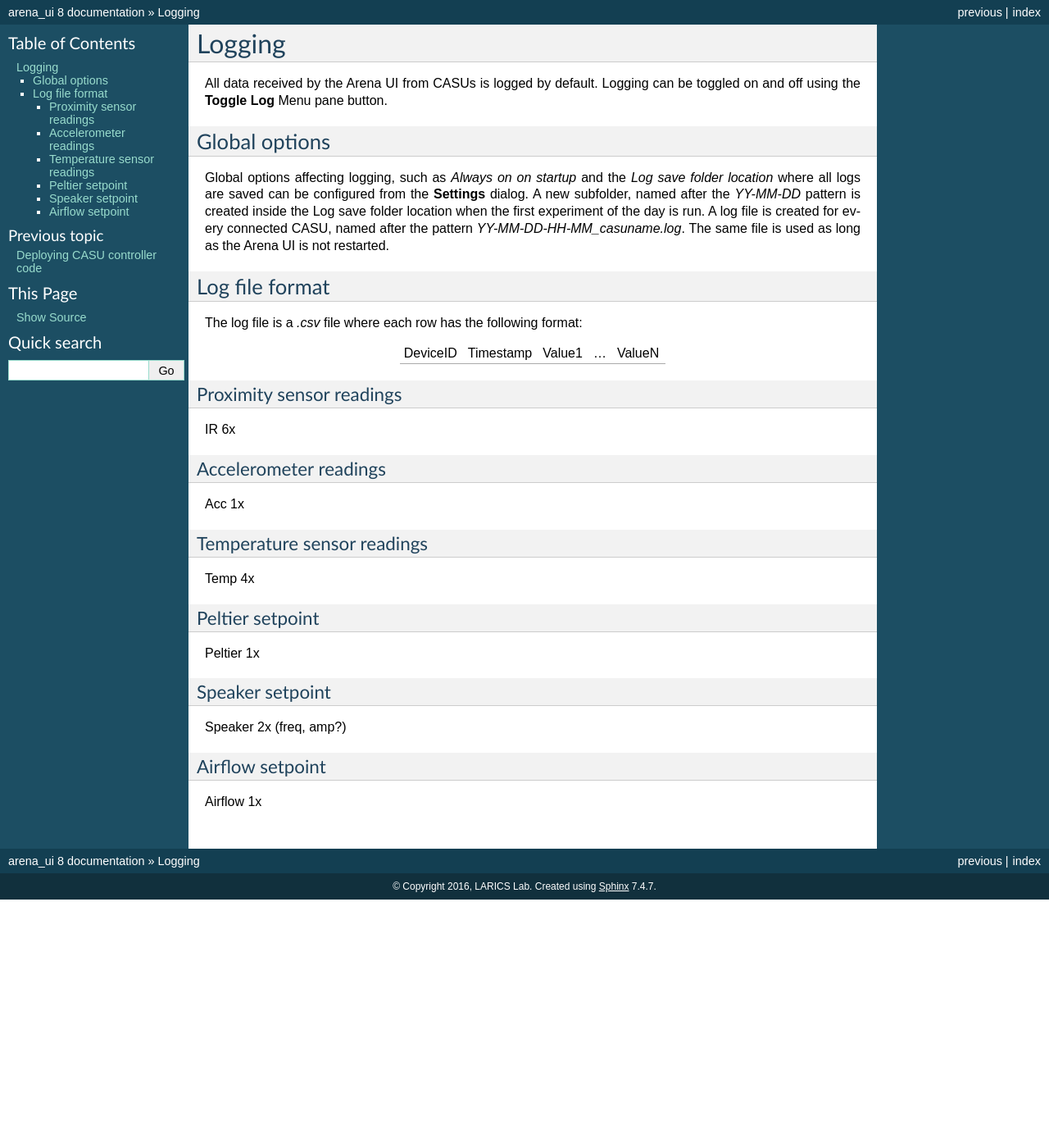
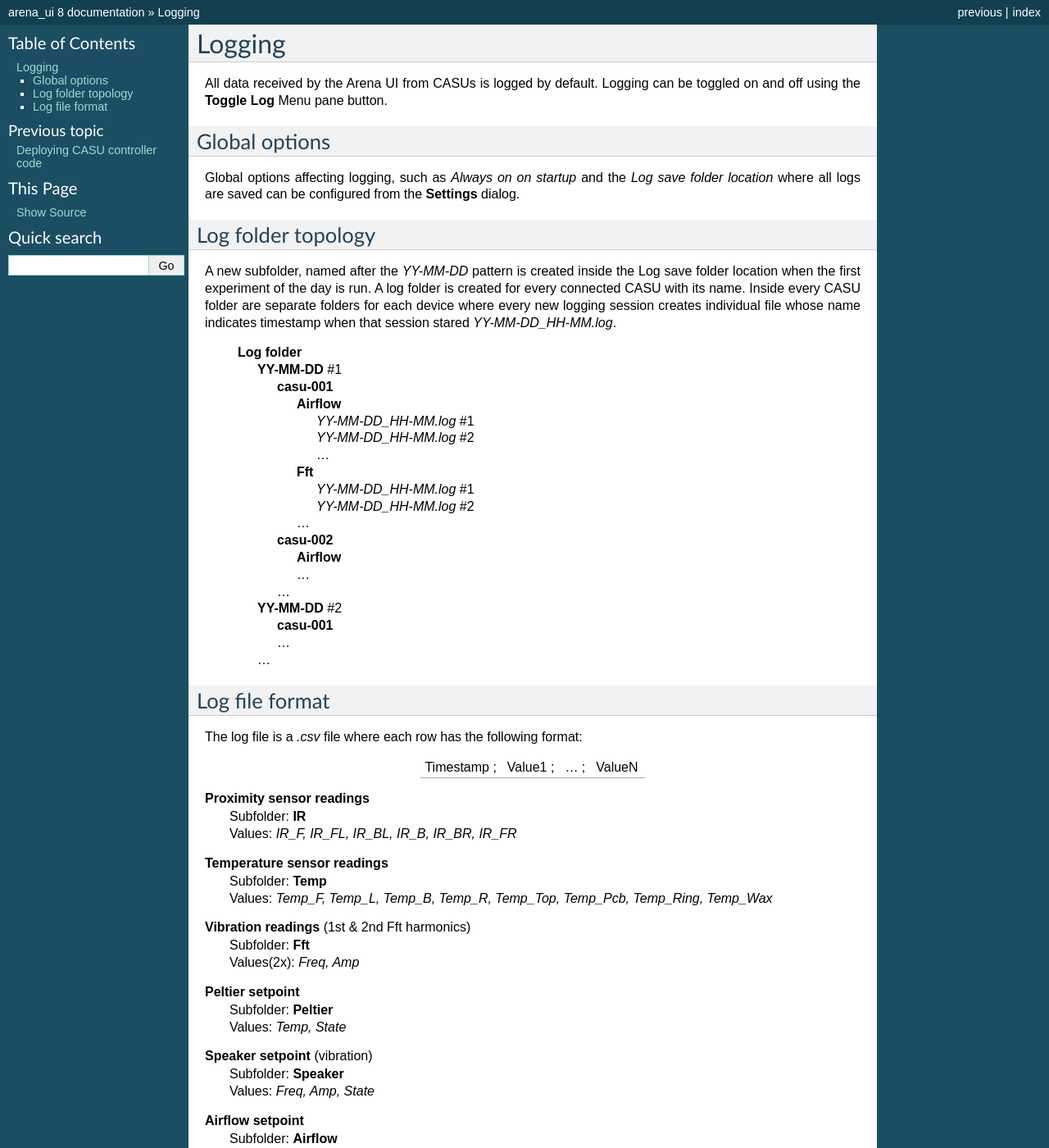
Before and after one commit to assisi/arena-ui, a Sphinx documentation site: the page built from doc/user/source/logging.rst, in a window 1280 px wide and 1400 px high. Shown: the whole window at 82% size. Built offline with Sphinx 7.4.7, drawn with Linux system fonts in a browser that asks for light colours; formulas are drawn with MathJax 3; some of the changed text lies outside the part shown.

Commit message:
Userdocs logging.rst updated

```diff
--- a/doc/user/source/logging.rst
+++ b/doc/user/source/logging.rst
@@ -10,48 +10,73 @@
 
 Global options affecting logging, such as *Always on on startup* and
 the *Log save folder location* where all logs are saved can be
-configured from the **Settings** dialog. A new subfolder, named after
+configured from the **Settings** dialog.
+
+Log folder topology
+-------------------
+
+A new subfolder, named after
 the `YY-MM-DD` pattern is created inside the Log save folder location when the
-first experiment of the day is run. A log file is created for every
-connected CASU, named after the pattern
-`YY-MM-DD-HH-MM_casuname.log`. The same file is used as long as the
-Arena UI is not restarted.
+first experiment of the day is run. A log folder is created for every
+connected CASU with its name. Inside every CASU folder are separate folders for each device where every new logging session creates individual file whose name indicates timestamp when that session stared `YY-MM-DD_HH-MM.log`.
+
+ |  **Log folder**
+ |    **YY-MM-DD** #1
+ |        **casu-001**
+ |            **Airflow**
+ |                *YY-MM-DD_HH-MM.log* #1
+ |                *YY-MM-DD_HH-MM.log* #2
+ |                ...
+ |            **Fft**
+ |                *YY-MM-DD_HH-MM.log* #1
+ |                *YY-MM-DD_HH-MM.log* #2
+ |            ...
+ |        **casu-002**
+ |            **Airflow**
+ |            ...
+ |        ...
+ |    **YY-MM-DD** #2
+ |        **casu-001**
+ |        ...
+ |    ...
 
 Log file format
 ---------------
 
 The log file is a `.csv` file where each row has the following format:
 
-+----------+-----------+--------+-----+--------+
-| DeviceID | Timestamp | Value1 | ... | ValueN |
-+----------+-----------+--------+-----+--------+
+    =========== ======== ===== ======
+    Timestamp ; Value1 ; ... ; ValueN
+    =========== ======== ===== ======
 
-Proximity sensor readings
-~~~~~~~~~~~~~~~~~~~~~~~~~
+**Proximity sensor readings**
+ |    Subfolder: **IR**
+ |    Values: *IR_F, IR_FL, IR_BL, IR_B, IR_BR, IR_FR*
 
-IR 6x
+**Temperature sensor readings**
+ |    Subfolder: **Temp**
+ |    Values: *Temp_F, Temp_L, Temp_B, Temp_R, Temp_Top, Temp_Pcb, Temp_Ring, Temp_Wax*
 
-Accelerometer readings
-~~~~~~~~~~~~~~~~~~~~~~
+**Vibration readings** (1st & 2nd Fft harmonics)
+ |    Subfolder: **Fft**
+ |    Values(2x): *Freq, Amp*
 
-Acc 1x
+**Peltier setpoint**
+ |    Subfolder: **Peltier**
+ |    Values: *Temp, State*
 
-Temperature sensor readings
-~~~~~~~~~~~~~~~~~~~~~~~~~~~
+**Speaker setpoint** (vibration)
+ |    Subfolder: **Speaker**
+ |    Values: *Freq, Amp, State*
 
-Temp 4x
+**Airflow setpoint**
+ |    Subfolder: **Airflow**
+ |    Values: *Intensity, State*
 
-Peltier setpoint
-~~~~~~~~~~~~~~~~
+**Diagnostic LED setpoint**
+ |    Subfolder: **DiagnosticLed**
+ |    Values: *color* [hex RRGGBB]
 
-Peltier 1x
-
-Speaker setpoint
-~~~~~~~~~~~~~~~~
-
-Speaker 2x (freq, amp?)
-
-Airflow setpoint
-~~~~~~~~~~~~~~~~
-
-Airflow 1x
+**Vibration pattern setpoint** (N segments)
+ |    Subfolder: **VibrationPattern**
+ |    Values(Nx): *Period, Freq, Amp, State*
```
